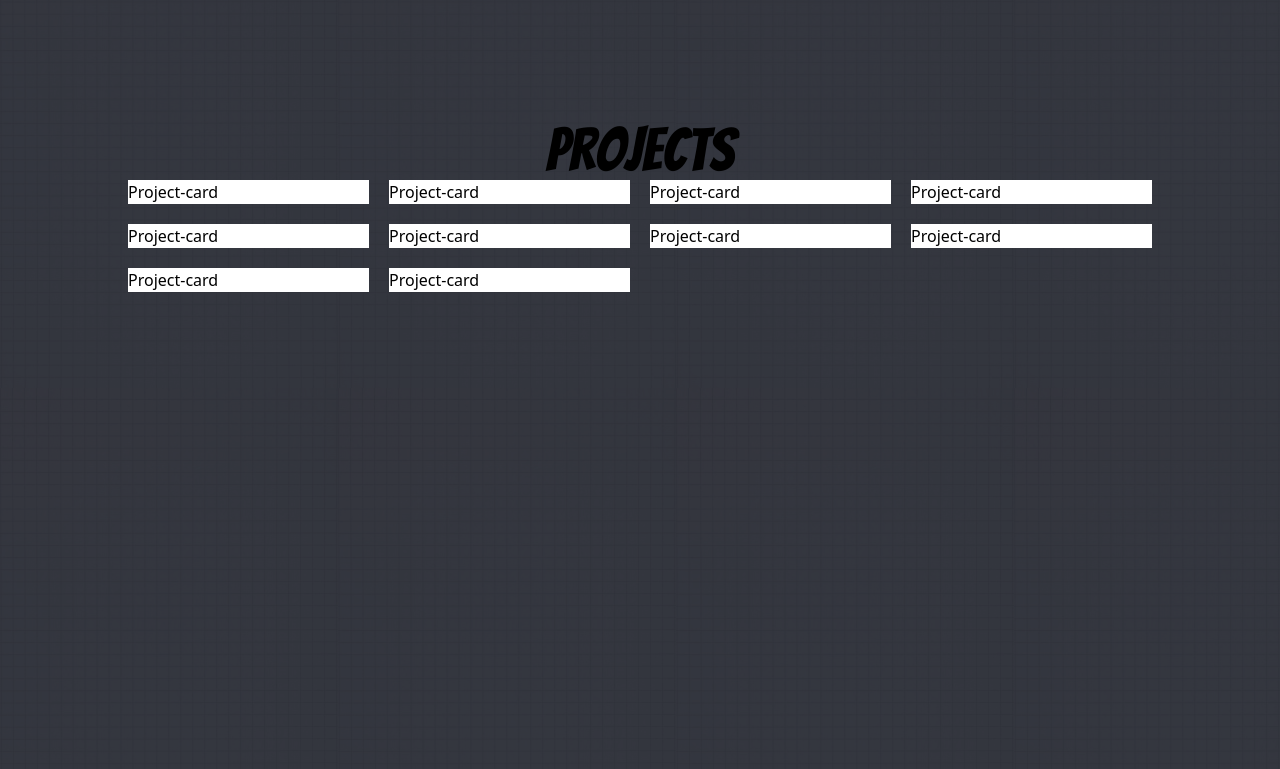
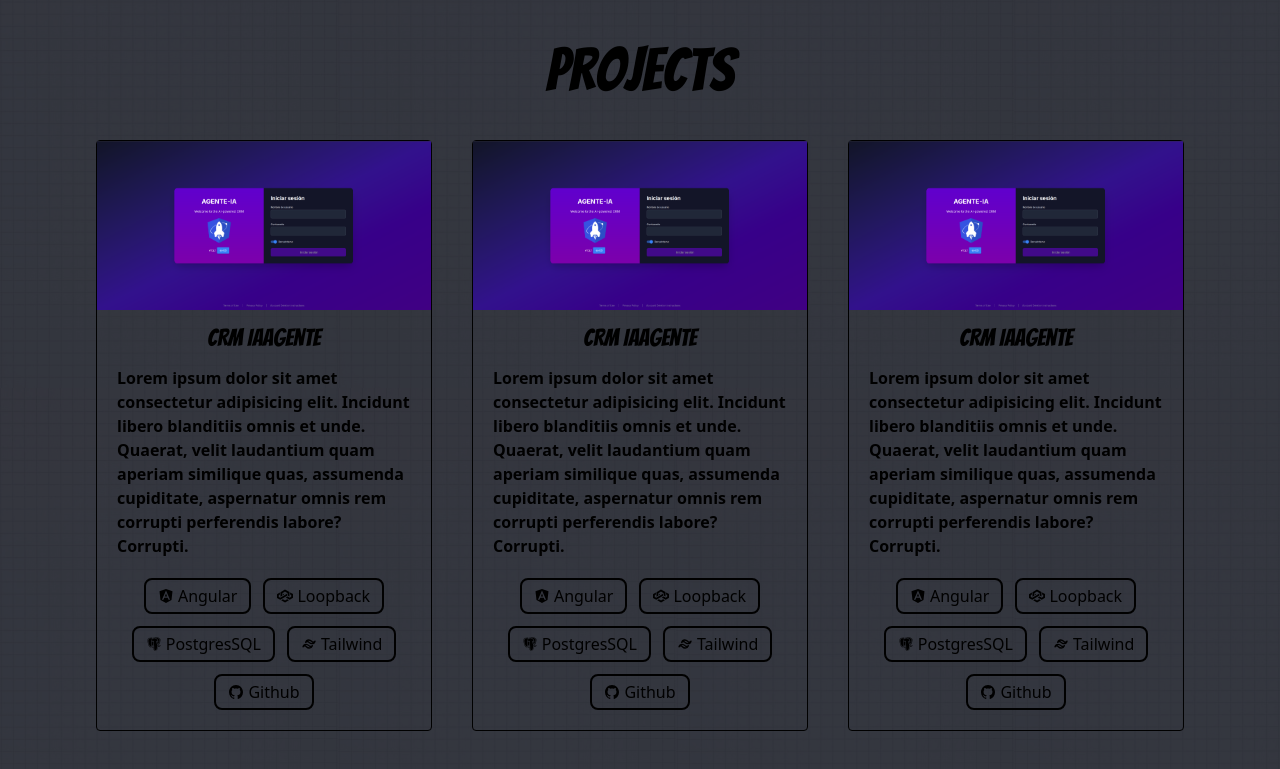
Before and after one commit to ElNao28/portafolio, a React (Vite) app: page / in a window 1280 px wide. Shown: the part 1640-2409 px from the top of the page. Built offline with nearby package versions, Linux system fonts and the light colour scheme.

Commit message:
feat: add desing to projects section

```diff
--- a/src/components/Experience.tsx
+++ b/src/components/Experience.tsx
@@ -3,7 +3,7 @@ import girlComputer from "../assets/backgrounds/home-girl.png";
 
 export const Experience = () => {
   return (
-    <section id="experience" className="h-screen pt-40 border-b-2 relative overflow-hidden">
+    <section id="experience" className="h-screen pt-20 border-b-2 relative overflow-hidden">
       <img src={girlComputer} alt="experience" className="absolute bottom-0 w-1/3 drop-shadow-xl drop-shadow-gray-800" />
       <h1 className="text-center text-6xl font-bold commic-text">Experience</h1>
       <div className="flex justify-center mt-5 md:mt-10 relative pb-5">
--- a/src/components/Home.tsx
+++ b/src/components/Home.tsx
@@ -8,7 +8,7 @@ export const Home = () => {
     <section id="home" className="h-screen border-b-2 overflow-hidden relative">
       {/* card presentation */}
       <div className="flex flex-col items-center pt-40">
-        <div className="flex items-center gap-10 w-2/3 p-5">
+        <div className="flex items-center gap-10 w-2/3 p-5 card-me">
           <div className="w-2/6">
             <img src={profile} alt="profile picture" className="rounded-full" />
           </div>
--- a/src/components/Project-card.tsx
+++ b/src/components/Project-card.tsx
@@ -1,8 +1,52 @@
-interface Props{
-    urlImage:string;
+import "../styles/projects.css";
+import { FaAngular } from "react-icons/fa";
+import { SiLoopback } from "react-icons/si";
+import { BiLogoPostgresql } from "react-icons/bi";
+import { TbBrandTailwind } from "react-icons/tb";
+import { IoLogoGithub } from "react-icons/io";
+
+interface Props {
+  urlImage: string;
 }
-export const ProjectCard = ({ urlImage }:Props) => {
+export const ProjectCard = ({ urlImage }: Props) => {
   return (
-    <div className="bg-white">Project-card</div>
-  )
-}
+    <div className="card-project cursor-pointer rounded-sm">
+      <img src={urlImage} alt="" />
+      <h3 className="text-center font-bold commic-text text-2xl py-3">
+        CRM IAagente
+      </h3>
+      <div className="px-5 pb-5">
+        <span className="font-semibold">
+          Lorem ipsum dolor sit amet consectetur adipisicing elit. Incidunt
+          libero blanditiis omnis et unde. Quaerat, velit laudantium quam
+          aperiam similique quas, assumenda cupiditate, aspernatur omnis rem
+          corrupti perferendis labore? Corrupti.
+        </span>
+      </div>
+      <div className="px-5 pb-5">
+        <ul className="flex items-center flex-wrap gap-3 justify-center">
+          <li className="flex items-center gap-1 border-2 rounded-lg px-3 py-1">
+            <FaAngular />
+            <span>Angular</span>
+          </li>
+          <li className="flex items-center gap-1 border-2 rounded-lg px-3 py-1">
+            <SiLoopback />
+            <span>Loopback</span>
+          </li>
+          <li className="flex items-center gap-1 border-2 rounded-lg px-3 py-1">
+            <BiLogoPostgresql />
+            <span>PostgresSQL</span>
+          </li>
+          <li className="flex items-center gap-1 border-2 rounded-lg px-3 py-1">
+            <TbBrandTailwind />
+            <span>Tailwind</span>
+          </li>
+          <li className="flex items-center gap-1 border-2 rounded-lg px-3 py-1">
+            <IoLogoGithub />
+            <span>Github</span>
+          </li>
+        </ul>
+      </div>
+    </div>
+  );
+};
--- a/src/components/Projects.tsx
+++ b/src/components/Projects.tsx
@@ -1,15 +1,15 @@
 import projectImg from "../assets/projects_images/portafolio.png";
 import { ProjectCard } from "./Project-card";
 
-const testArray = [1, 2, 3, 4, 5, 6, 7, 8, 9, 10];
+const testArray = [1, 2, 3, 4, 5, 6, 7, 8, 9];
 
 export const Projects = () => {
   return (
-    <section id="projects" className="h-screen pt-40">
-      <h1 className="text-center commic-text text-6xl font-bold">Projects</h1>
+    <section id="projects" className="min-h-screen pt-20">
+      <h1 className="text-center commic-text text-6xl font-bold pb-10">Projects</h1>
       {/* project cards */}
       <div className="flex justify-center">
-        <div className="grid grid-cols-4 w-[80%] gap-5">
+        <div className="grid grid-cols-3 w-[85%] gap-10">
           {testArray.map((item) => {
             return <ProjectCard key={item} urlImage={projectImg} />;
           })}
--- /dev/null
+++ b/src/styles/projects.css
@@ -0,0 +1,9 @@
+.card-project{
+    border: 1px solid;
+    transition: all 0.5s;
+}
+
+.card-project:hover{
+    transform: rotate(-1deg);
+    box-shadow: 16px 18px 0px 5px black;
+}
```
Also changed, not shown: src/assets/backgrounds/home-girl-modified.png (deleted), src/assets/projects_images/portafolio.png.
